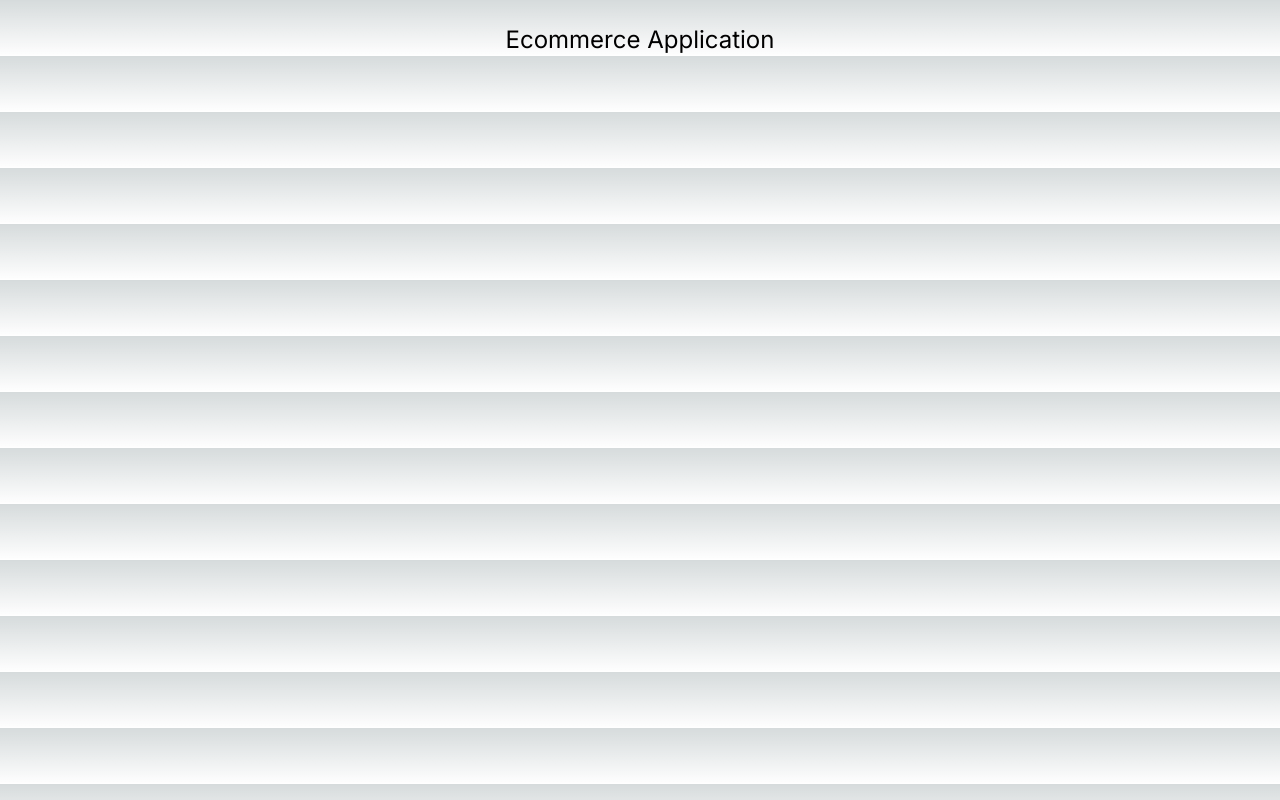
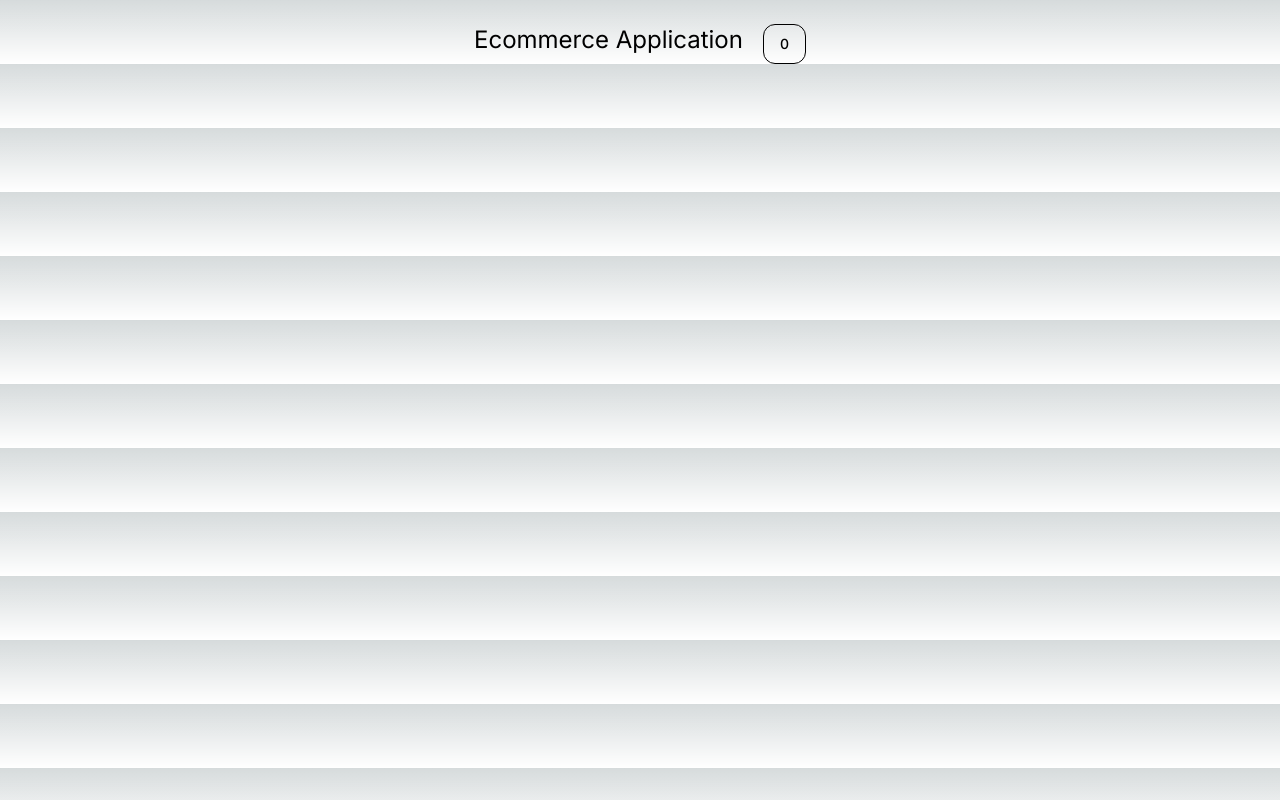
Before and after one commit to shreyas0924/ecommerce-next, a Next.js app: page / in a window 1280 px wide. Built offline with nearby package versions, Linux system fonts and the light colour scheme.

Commit message:
basic code

```diff
--- a/package.json
+++ b/package.json
@@ -9,6 +9,7 @@
     "lint": "next lint"
   },
   "dependencies": {
+    "@radix-ui/react-slot": "^1.0.2",
     "@types/node": "20.3.1",
     "@types/react": "18.2.14",
     "@types/react-dom": "18.2.6",
--- a/src/app/page.tsx
+++ b/src/app/page.tsx
@@ -1,5 +1,27 @@
+'use client'
+import { Button } from '@/components/ui/button'
+import { useState } from 'react'
+
 export default function Home() {
+  const [count, setCount] = useState<number>(0)
+  function increment() {
+    setCount((prev) => prev + 1)
+    if (count === 10) {
+      setCount(0)
+    }
+  }
   return (
-    <main className='text-2xl text-center mt-6'>Ecommerce Application</main>
+    <main>
+      <div className='flex mt-6 justify-center align-middle'>
+        <h1 className='text-2xl'>Ecommerce Application</h1>
+        <Button
+          variant='outline'
+          onClick={increment}
+          className='rounded-xl ml-5'
+        >
+          {count}
+        </Button>
+      </div>
+    </main>
   )
 }
--- /dev/null
+++ b/src/components/ui/button.tsx
@@ -0,0 +1,56 @@
+import * as React from "react"
+import { Slot } from "@radix-ui/react-slot"
+import { cva, type VariantProps } from "class-variance-authority"
+
+import { cn } from "@/lib/utils"
+
+const buttonVariants = cva(
+  "inline-flex items-center justify-center rounded-md text-sm font-medium ring-offset-background transition-colors focus-visible:outline-none focus-visible:ring-2 focus-visible:ring-ring focus-visible:ring-offset-2 disabled:pointer-events-none disabled:opacity-50",
+  {
+    variants: {
+      variant: {
+        default: "bg-primary text-primary-foreground hover:bg-primary/90",
+        destructive:
+          "bg-destructive text-destructive-foreground hover:bg-destructive/90",
+        outline:
+          "border border-input bg-background hover:bg-accent hover:text-accent-foreground",
+        secondary:
+          "bg-secondary text-secondary-foreground hover:bg-secondary/80",
+        ghost: "hover:bg-accent hover:text-accent-foreground",
+        link: "text-primary underline-offset-4 hover:underline",
+      },
+      size: {
+        default: "h-10 px-4 py-2",
+        sm: "h-9 rounded-md px-3",
+        lg: "h-11 rounded-md px-8",
+        icon: "h-10 w-10",
+      },
+    },
+    defaultVariants: {
+      variant: "default",
+      size: "default",
+    },
+  }
+)
+
+export interface ButtonProps
+  extends React.ButtonHTMLAttributes<HTMLButtonElement>,
+    VariantProps<typeof buttonVariants> {
+  asChild?: boolean
+}
+
+const Button = React.forwardRef<HTMLButtonElement, ButtonProps>(
+  ({ className, variant, size, asChild = false, ...props }, ref) => {
+    const Comp = asChild ? Slot : "button"
+    return (
+      <Comp
+        className={cn(buttonVariants({ variant, size, className }))}
+        ref={ref}
+        {...props}
+      />
+    )
+  }
+)
+Button.displayName = "Button"
+
+export { Button, buttonVariants }
```
Also changed, not shown: 1 other file (tests, documents, lock files or other folders).
